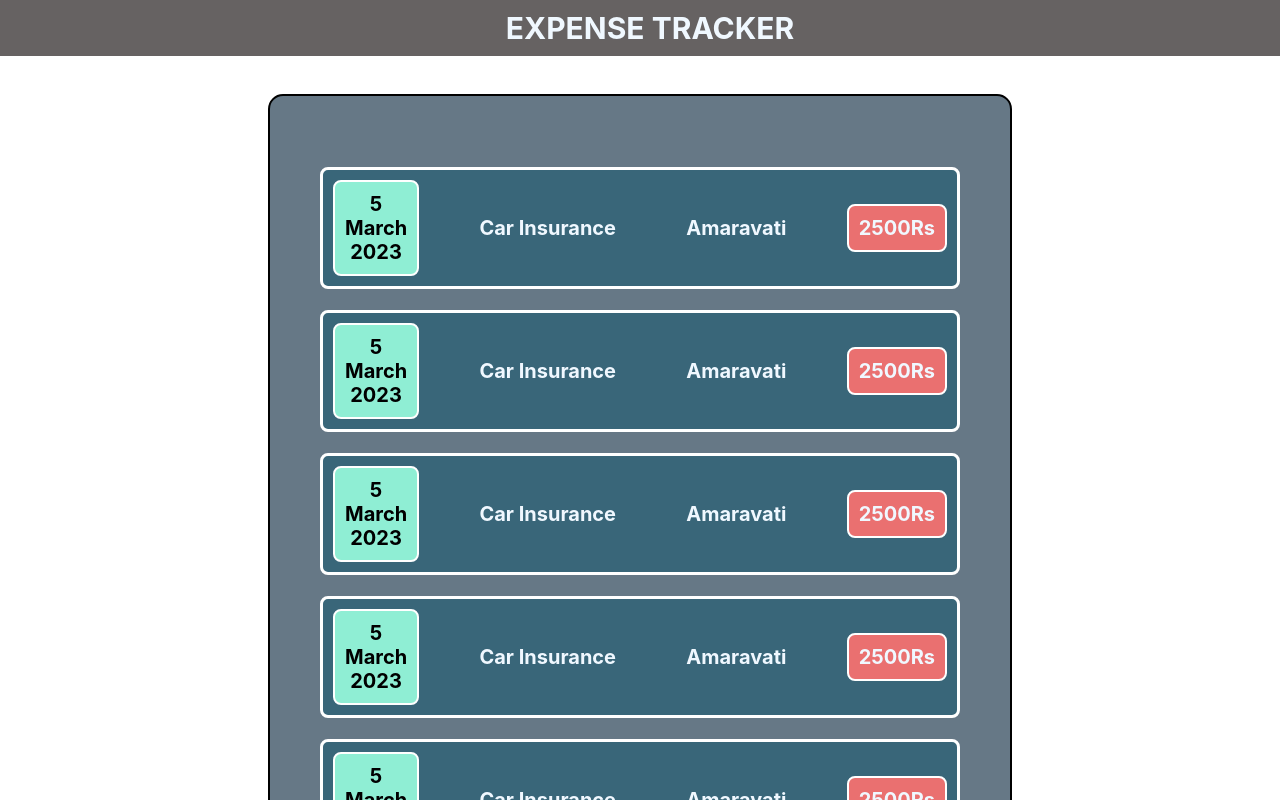
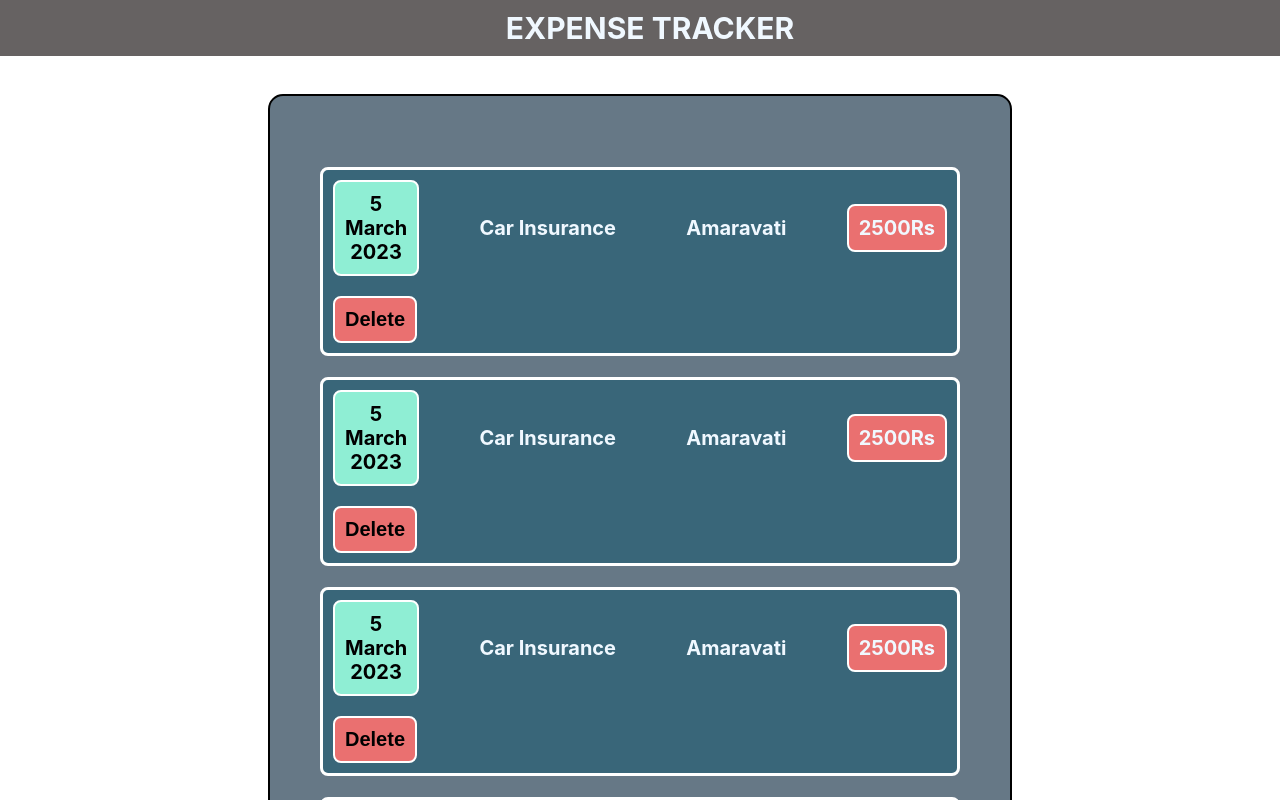
Before and after one commit to shubh532/react-app, a React (Create React App) app: page / in a window 1280 px wide. Shown: the top 800 px of the page. Built offline with nearby package versions, Linux system fonts and the light colour scheme.

Commit message:
delete button added with function

```diff
--- a/src/MyComponents/Expenses/Expense.css
+++ b/src/MyComponents/Expenses/Expense.css
@@ -33,7 +33,7 @@ body {
   font-weight: bold;
   font-size: 20px;
 }
-.amount {
+.amount,.button {
   margin: 10px;
   padding: 10px;
   font-weight: bold;
--- a/src/MyComponents/Expenses/ExpenseItem.js
+++ b/src/MyComponents/Expenses/ExpenseItem.js
@@ -1,12 +1,16 @@
 import Date from "./Date"
 import "./Expense.css";
 function ExpenseItem(props) {
+  const fun=()=>{
+    alert("BUTTON IS CLICKED")
+  }
   return (
       <div className="expenseIem-container">
         <Date date={props.date}></Date>
         <div className="expense">{props.title}</div>
         <div className="location">{props.location}</div>
         <div className="amount">{props.amount}</div>
+        <button onClick={fun} className="button">Delete</button>
     </div>
   );
 }
```
